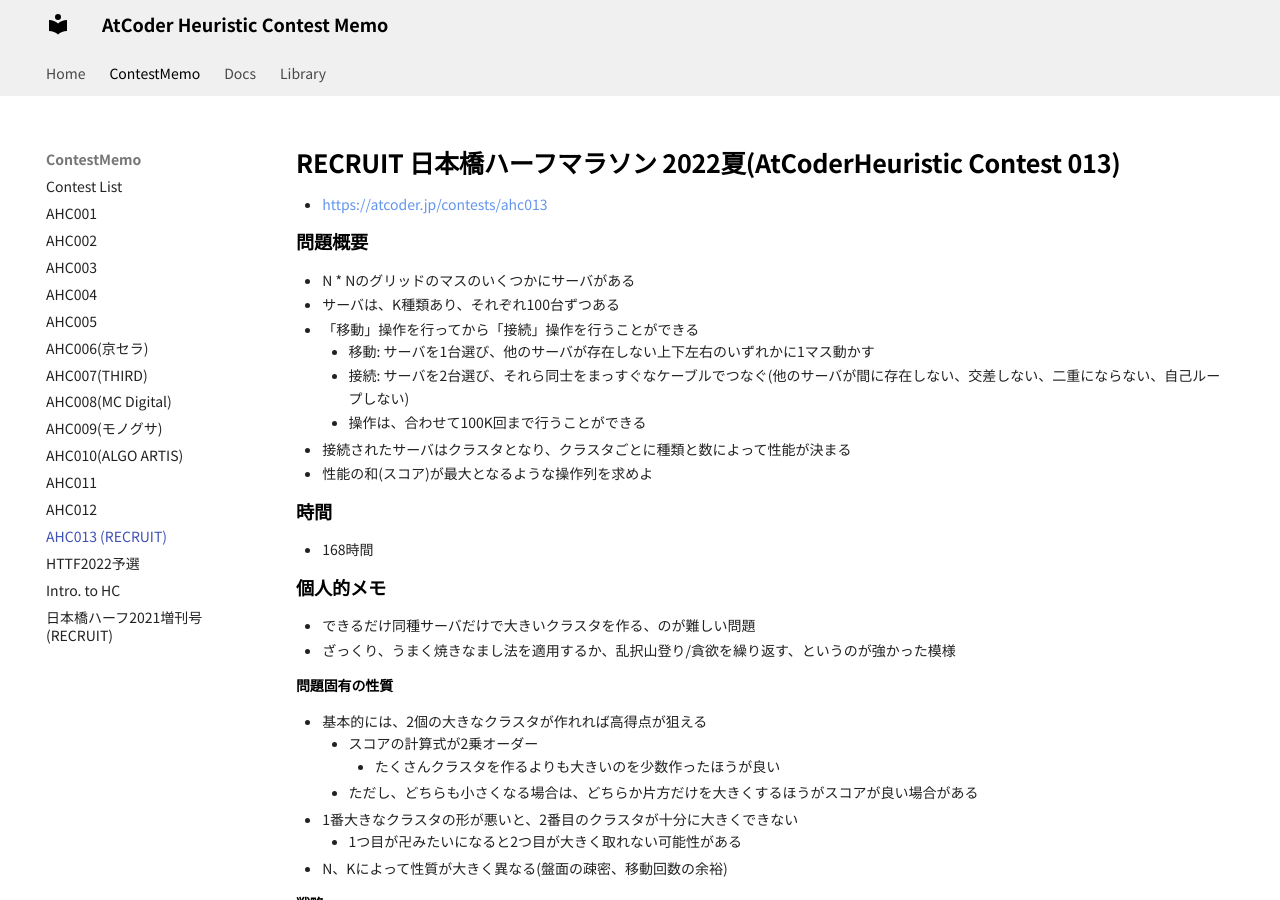
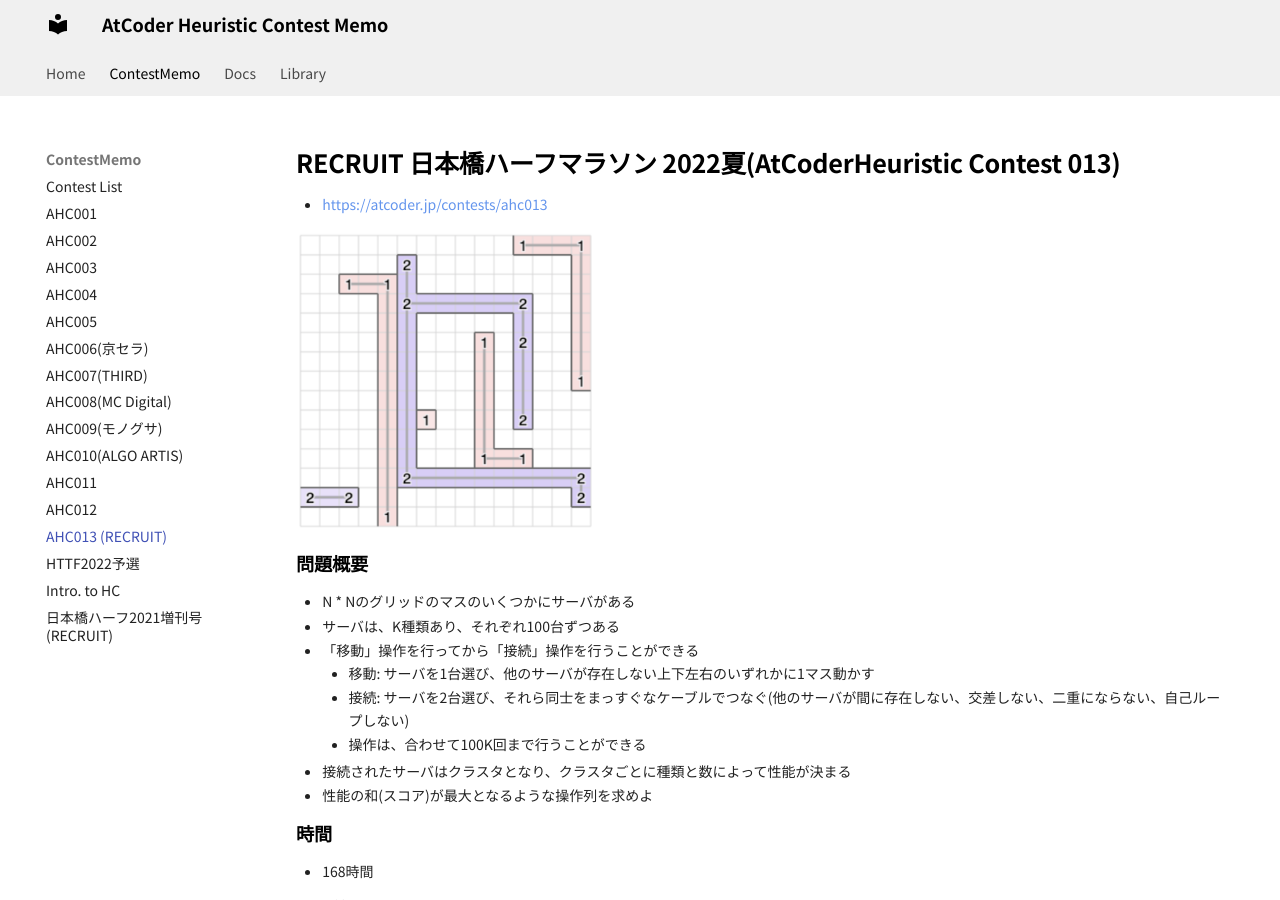
Before and after one commit to jetbead/AtCoderHeuristicContestMemo, an MkDocs documentation site: the page built from docs/ContestMemo/ahc013.md, in a window 1280 px wide and 900 px high. Built offline with MkDocs 1.6.1 and Material for MkDocs 9.7.7, drawn with Linux system fonts in a browser that asks for light colours; some web fonts are replaced.

Commit message:
Update ahc013.md

```diff
--- a/docs/ContestMemo/ahc013.md
+++ b/docs/ContestMemo/ahc013.md
@@ -5,6 +5,8 @@
 # RECRUIT 日本橋ハーフマラソン 2022夏(AtCoderHeuristic Contest 013)
 
 - https://atcoder.jp/contests/ahc013
+
+<img src="../imgs/ahc013.png" width=300>
 
 ## 問題概要
 
```
